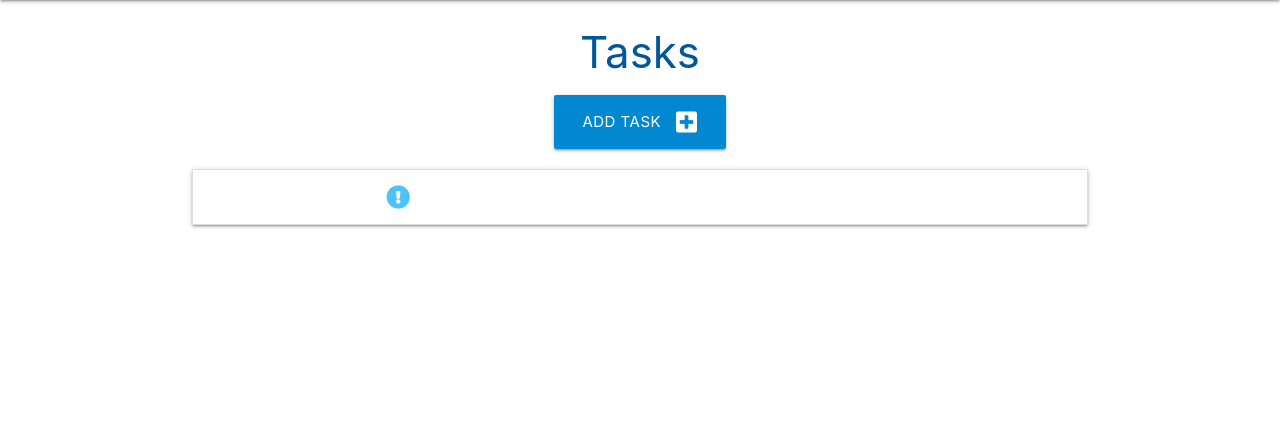
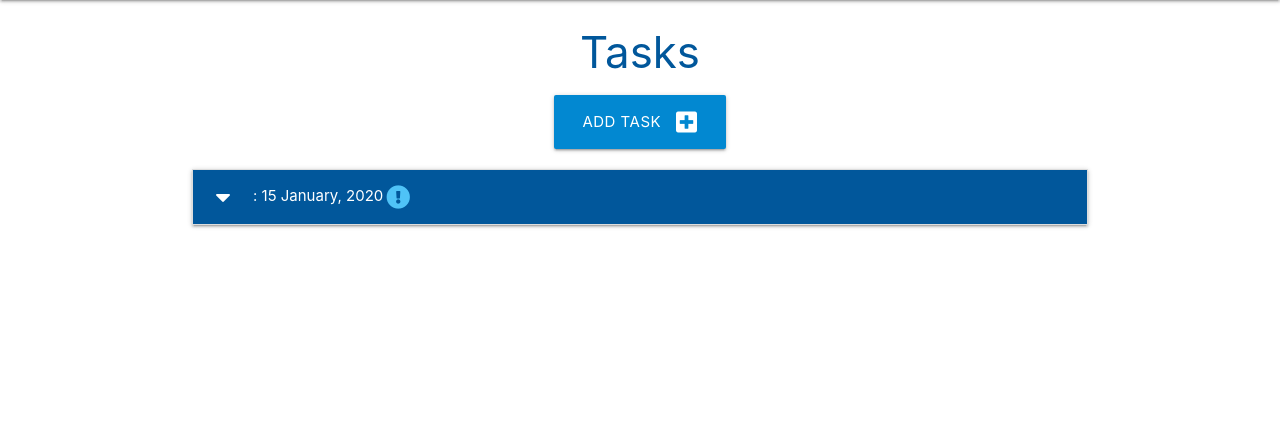
Before and after one commit to Koby1705/flask-sqlalchemy-task-manager, a Flask app: page / in a window 1280 px wide. Shown: the part 64-487 px from the top of the page. Run offline with Flask 2, Linux system fonts and the light colour scheme; tables that the repository leaves empty hold one stand-in row (values such as "Sample post").

Commit message:
Fix issue with text color

```diff
--- a/taskmanager/templates/tasks.html
+++ b/taskmanager/templates/tasks.html
@@ -14,7 +14,7 @@
 <ul class="collapsible">
     {% for task in tasks|sort(attribute="due_date") %}
     <li>
-        <div class="collapsible-header white-text light-blue-darken-4">
+        <div class="collapsible-header white-text light-blue darken-4">
             <i class="fas fa-caret-down"></i>
             <strong>{{ task.taks_name }}</strong> : {{ task.due_date.strftime("%d %B, %Y") }}
             {% if task.is_urgent == True %}
```
